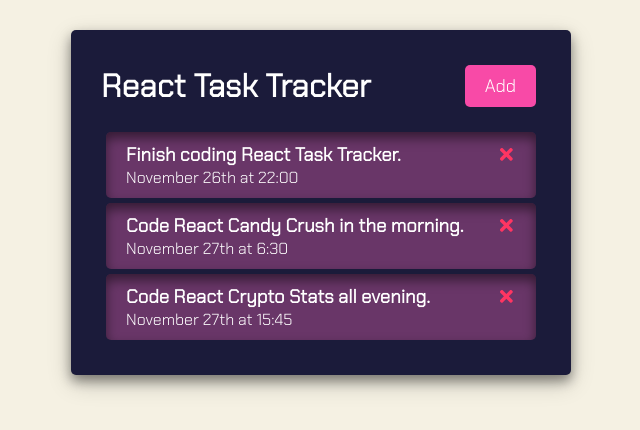
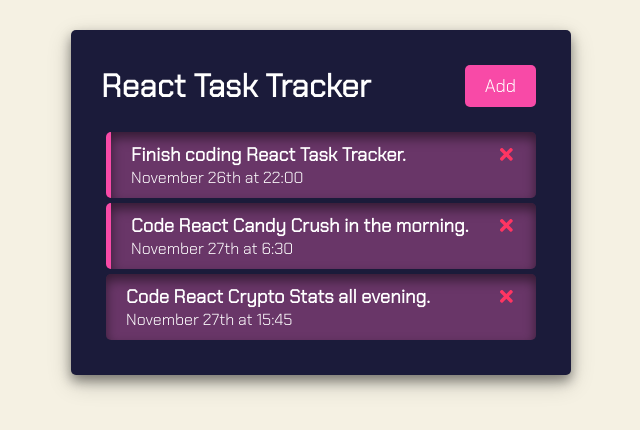
Before and after one commit to Superklok/ReactTaskTracker, a React (Create React App) app in the folder v1.x.x/: page / in a window 1280 px wide. Shown: the top 430 px of the page, without its empty margins (319-959 px from the left). Built offline with nearby package versions, Linux system fonts and the light colour scheme; a web font is replaced by a local one.

Commit message:
Add Reminder Toggle

```diff
--- a/v1.x.x/package.json
+++ b/v1.x.x/package.json
@@ -1,6 +1,6 @@
 {
   "name": "reacttasktracker",
-  "version": "1.7.0",
+  "version": "1.8.0",
   "description": "React Task Tracker",
   "private": true,
   "repository": {
--- a/v1.x.x/src/App.js
+++ b/v1.x.x/src/App.js
@@ -29,11 +29,22 @@ const App = () => {
 		setTasks(tasks.filter((task) => task.id !== id));
 	}
 
+	// Toggle reminder
+	const toggleReminder = (id) => {
+		setTasks(
+			tasks.map((task) => task.id === id
+			? {...task, reminder: !task.reminder} : task));
+	}
+
 	return (
 		<div className="container">
 			<Header />
-			{tasks.length > 0 ? <Tasks tasks={tasks}
-			onDestroy={destroyTask} /> :
+			{tasks.length > 0 ?
+			<Tasks
+				tasks={tasks}
+				onDestroy={destroyTask}
+				onToggle={toggleReminder}
+			/> :
 			<h3>Your schedule's clear! What's next on the agenda?</h3>}
 		</div>
 	);
--- a/v1.x.x/src/components/Header.js
+++ b/v1.x.x/src/components/Header.js
@@ -9,7 +9,11 @@ const Header = ({title}) => {
 	return (
 		<header className='header'>
 			<h1>{title}</h1>
-			<Button color='#F84AA7' text='Add' onClick={onClick} />
+			<Button
+				color='#F84AA7'
+				text='Add'
+				onClick={onClick}
+			/>
 		</header>
 	);
 }
--- a/v1.x.x/src/components/Task.js
+++ b/v1.x.x/src/components/Task.js
@@ -1,12 +1,16 @@
 import {FaTimes} from 'react-icons/fa';
 
-const Task = ({task, onDestroy}) => {
+const Task = ({task, onDestroy, onToggle}) => {
 	return (
-		<div className='task'>
+		<div className={`task ${task.reminder ? 'reminder' : ''}`}
+		onDoubleClick={() => onToggle(task.id)}>
 			<h3>
-				{task.text} <FaTimes
-				style={{color: '#FF3562', cursor: 'pointer'}}
-				onClick={() => onDestroy(task.id)} />
+				{task.text}
+				<FaTimes
+					style={{color: '#FF3562',
+					cursor: 'pointer'}}
+					onClick={() => onDestroy(task.id)}
+				/>
 			</h3>
 			<p>{task.date}</p>
 		</div>
--- a/v1.x.x/src/components/Tasks.js
+++ b/v1.x.x/src/components/Tasks.js
@@ -1,11 +1,15 @@
 import Task from './Task';
 
-const Tasks = ({tasks, onDestroy}) => {
+const Tasks = ({tasks, onDestroy, onToggle}) => {
 	return (
 		<>
 			{tasks.map((task) => (
-				<Task key={task.id} task={task}
-				onDestroy={onDestroy} />
+				<Task
+					key={task.id}
+					task={task}
+					onDestroy={onDestroy}
+					onToggle={onToggle}
+				/>
 			))}
 		</>
 	);
```
Also changed, not shown: 1 other file (tests, documents, lock files or other folders).
